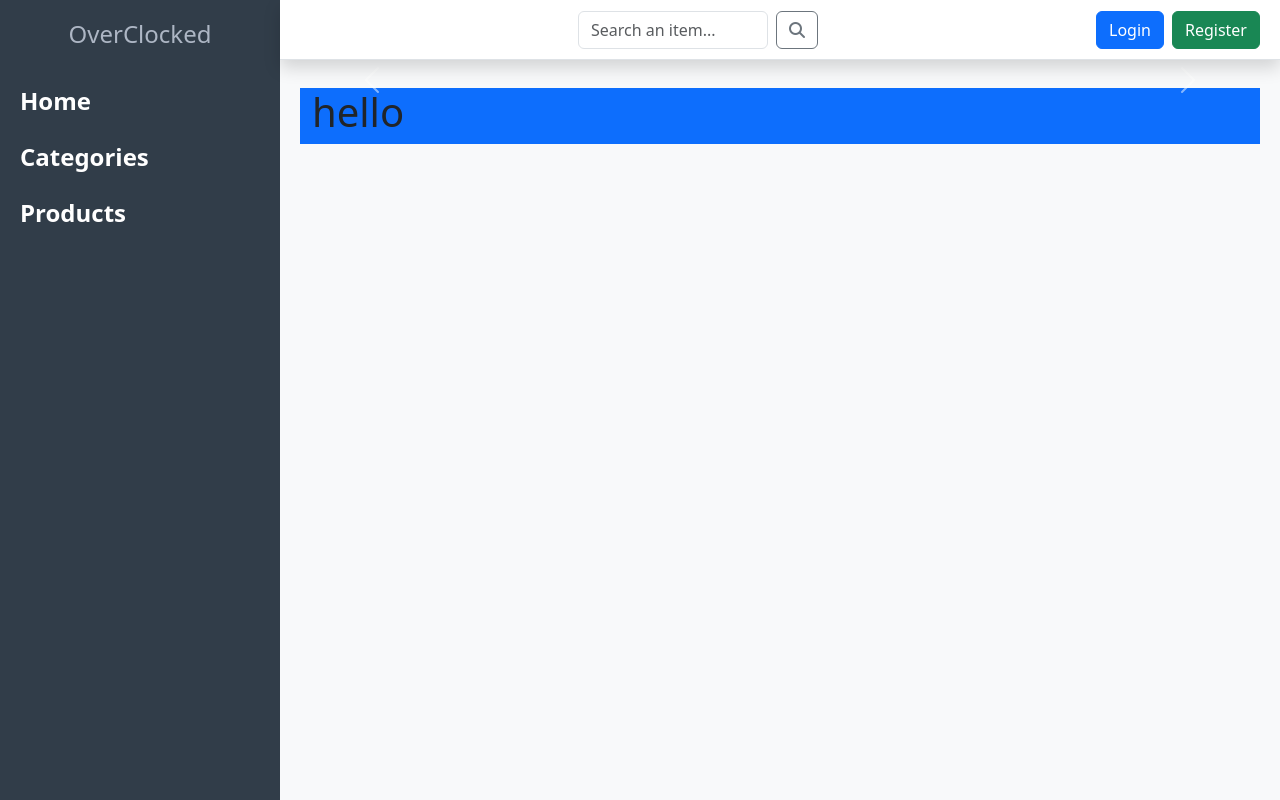
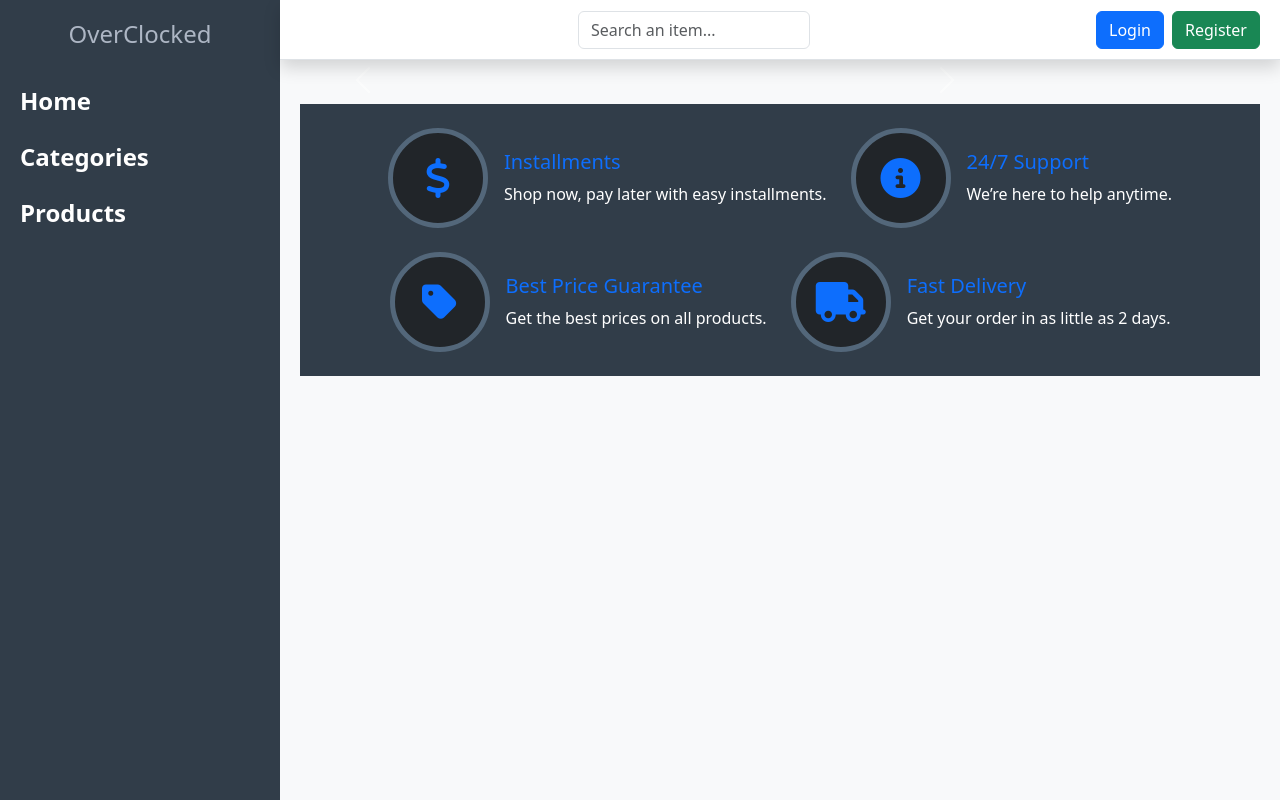
Before and after one commit to Leuim/overclocked, a Django app: page / in a window 1280 px wide. Run offline with Django 5.2, Linux system fonts and the light colour scheme; data that the repository does not hold is empty.

Commit message:
finish the home page layout. carousel needs fixing still

```diff
--- a/main_app/static/css/style.css
+++ b/main_app/static/css/style.css
@@ -125,3 +125,12 @@ body {
   font-size: 48px;
   box-shadow: 0 2px 6px rgba(0,0,0,0.2);
 }
+
+.custom-caption {
+  width: 35%;
+  left: 50%;
+  transform: translateX(-50%);
+  background-color: rgba(0,0,0,0.5);
+  padding: 1rem;
+  border-radius: 0.5rem;
+}
--- a/main_app/templates/base.html
+++ b/main_app/templates/base.html
@@ -111,13 +111,11 @@
             aria-label="Search"
             autocomplete="off"
           />
-          <button class="btn btn-outline-secondary" type="submit">
-            <i class="fa-solid fa-magnifying-glass"></i>
-          </button>
+
           <ul
             id="searchDropdown"
-            class="list-group position-absolute w-100"
-            style="top: 100%; z-index: 1000"
+            class="list-group position-absolute w-100 "
+            style="top: 100%; z-index: 1000; cursor: pointer;"
           ></ul>
         </form>
 
--- a/main_app/templates/home.html
+++ b/main_app/templates/home.html
@@ -1,62 +1,172 @@
-{% extends 'base.html' %} {% load static %} {% block title %} Home {% endblock%}
+{% extends 'base.html' %}
+{% load static %}
+
+{% block title %} Home {% endblock %}
+
 {% block content %}
+<div class="container-fluid">
+  <div class="d-flex gap-3 flex-wrap ">
 
-<div style="width: 100%">
-  <div id="products-slides" class="carousel slide" data-bs-ride="carousel">
+    <div id="products-slides" class="carousel slide flex-grow-1 w-50" data-bs-ride="carousel"
+      style="max-height: 400px;">
       <div class="carousel-indicators">
         {% for product in products|slice:":5" %}
-      <button
-        type="button"
-        data-bs-target="#products-slides"
-        data-bs-slide-to="{{ forloop.counter0 }}"
-        class="{% if forloop.first %}active{% endif %}"
-      ></button>
+        <button type="button" data-bs-target="#products-slides" data-bs-slide-to="{{ forloop.counter0 }}"
+          class="{% if forloop.first %}active{% endif %}"></button>
         {% endfor %}
       </div>
 
-    <div class="carousel-inner">
+      <div class="carousel-inner rounded-2">
         {% for product in products|slice:":5" %}
-      <div class="carousel-item {% if forloop.first %}active{% endif %}">
+        <a href="{% url 'products-detail' product.id %}">
+          <div
+            class="carousel-item {% if forloop.first %}active{% endif %} d-flex justify-content-center align-items-center bg-dark">
             {% if product.image %}
-        <img
-          src="{{ product.image.url }}"
-          alt="{{ product.name }}"
-          height="400px"
-          class="d-block w-100"
-        />
+            <img src="{{ product.image.url }}" alt="{{ product.name }}" class="" style="height: 400px; width: 600px;">
             {% else %}
-        <img
-          src="{% static 'default-product.png' %}"
-          alt="{{ product.name }}"
-          height="400px"
-          class="d-block w-100"
-        />
+            <img src="{% static 'default-product.png' %}" alt="{{ product.name }}" class="d-block w-100"
+              style="height: 400px; object-fit: cover;">
             {% endif %}
+            <div class="carousel-caption custom-caption" style="background-color: rgb(0, 0, 0, 0.4);">
+              <h3>{{ product.name }}</h3>
+              <p class="fw-bold text-light">{{ product.price }} BHD <span
+                  class="badge bg-{% if product.quantity <= 0 %}danger{% else %}success{% endif %}">{% if product.quantity <= 0 %}Out of stock{% else %}In stock {{ product.quantity }}{% endif %}</span>
+              </p>
             </div>
+          </div>
+        </a>
         {% endfor %}
       </div>
 
-    <button
-      class="carousel-control-prev"
-      type="button"
-      data-bs-target="#products-slides"
-      data-bs-slide="prev"
-    >
+      <button class="carousel-control-prev" type="button" data-bs-target="#products-slides" data-bs-slide="prev">
         <span class="carousel-control-prev-icon"></span>
       </button>
-    <button
-      class="carousel-control-next"
-      type="button"
-      data-bs-target="#products-slides"
-      data-bs-slide="next"
-    >
+      <button class="carousel-control-next" type="button" data-bs-target="#products-slides" data-bs-slide="next">
         <span class="carousel-control-next-icon"></span>
       </button>
     </div>
 
-  <div class="container-fluid mt-2 d-flex bg-primary">
-    <h1>hello</h1>
+    <div class="d-flex flex-column gap-2 w-25">
+      {% for category in categories|slice:":3" %}
+      <a href="{% url 'categories-detail' category.id %}" class="text-decoration-none rounded-4 flex-grow-1 d-block"
+        style="
+        background-image: url('{{ category.image.url }}');
+        background-size: cover;
+        background-position: center;
+        border: 2px solid rgb(226,226,226);">
+
+        <div class="text-white p-2 fw-bold rounded-top-3 text-center" style="background-color: rgba(0,0,0,0.7);">
+          {{ category.name }}
+        </div>
+
+      </a>
+      {% endfor %}
+    </div>
+
   </div>
 </div>
 
+<div class="container-fluid mt-4 py-4" style="background-color: #313d49;">
+  <div class="d-flex flex-wrap justify-content-center gap-4">
+
+
+    <div class="d-flex align-items-center gap-3">
+      <div class="bg-dark rounded-circle d-flex justify-content-center align-items-center"
+        style="width: 100px; height: 100px; border: 5px solid #53677a;">
+        <i class="fa fa-dollar-sign text-primary" style="font-size: 40px;"></i>
+      </div>
+      <div class="text-white">
+        <h5 class="text-primary">Installments</h5>
+        <p class="mb-0">Shop now, pay later with easy installments.</p>
+      </div>
+    </div>
+
+    <div class="d-flex align-items-center gap-3">
+      <div class="bg-dark rounded-circle d-flex justify-content-center align-items-center"
+        style="width: 100px; height: 100px; border: 5px solid #53677a;">
+        <i class="fa-solid fa-circle-info text-primary" style="font-size: 40px;"></i>
+      </div>
+      <div class="text-white">
+        <h5 class="text-primary">24/7 Support</h5>
+        <p class="mb-0">We’re here to help anytime.</p>
+      </div>
+    </div>
+
+    <div class="d-flex align-items-center gap-3">
+      <div class="bg-dark rounded-circle d-flex justify-content-center align-items-center"
+        style="width: 100px; height: 100px; border: 5px solid #53677a;">
+        <i class="fa-solid fa-tag text-primary" style="font-size: 40px;"></i>
+      </div>
+      <div class="text-white">
+        <h5 class="text-primary">Best Price Guarantee</h5>
+        <p class="mb-0">Get the best prices on all products.</p>
+      </div>
+    </div>
+
+    <div class="d-flex align-items-center gap-3">
+      <div class="bg-dark rounded-circle d-flex justify-content-center align-items-center"
+        style="width: 100px; height: 100px; border: 5px solid #53677a;">
+        <i class="fa-solid fa-truck text-primary" style="font-size: 40px;"></i>
+      </div>
+      <div class="text-white">
+        <h5 class="text-primary">Fast Delivery</h5>
+        <p class="mb-0">Get your order in as little as 2 days.</p>
+      </div>
+    </div>
+
+  </div>
+</div>
+
+<div>
+  {% for category in categories_products|slice:":4" %}
+  <div class="row">
+
+    <h1 class="fw-semibold p-3" style="color: rgb(8, 8, 85); border-bottom:1px solid rgb(226,226,226); ">{{category.name }}</h1>
+    {% for product in category.product_set.all|slice:":6" %}
+    <div class="col-6 col-sm-4 col-md-3 col-lg-2">
+      <a class="text-decoration-none" href="{% url 'products-detail' product.id %}">
+        <div class="category-card card shadow h-100 border-1">
+          {% if product.image %}
+
+          <img src="{{ product.image.url }}" class="card-img-top img-fluid object-fit-cover rounded-top"
+            alt="{{ product.name }} image" style="height: 160px" />
+
+          {% endif %}
+
+          <div class="card-body d-flex flex-column justify-content-between">
+            <div class="d-flex justify-content-between align-items-center mb-2">
+              <div>
+                <h2 class="card-title h4 fw-bold">{{ product.name }}</h2>
+              </div>
+              <div>
+                {% if product.quantity > 0 %}
+                <span class="badge bg-success">In Stock ({{ product.quantity }})</span>
+                {% else %}
+                <span class="badge bg-danger">Out of Stock</span>
+                {% endif %}
+              </div>
+            </div>
+
+            <div class="d-flex justify-content-between align-items-center mt-auto">
+              <div class="input-group input-group-sm" style="width: 90px">
+                <input class="form-control text-center" type="number" min="1" value="1" name="quantity" />
+                <button class="btn btn-warning" type="submit">
+                  <i class="fa-solid fa-plus"></i>
+                </button>
+              </div>
+              <div>
+                <span class="fw-bold text-danger">{{ product.price }}
+                  <span class="text-muted fw-bold">BD</span></span>
+              </div>
+            </div>
+          </div>
+        </div>
+      </a>
+    </div>
+    {% empty %}
+    <div>No products in this category</div>
+    {% endfor %}
+    {% endfor %}
+  </div>
+</div>
 {% endblock %}
--- a/main_app/views.py
+++ b/main_app/views.py
@@ -12,7 +12,11 @@ from django.http import JsonResponse
 # Create your views here.
 def home(request):
     products = Product.objects.all()
-    return render(request, 'home.html', {"products": products})
+    categories = Category.objects.all()
+    all_categories_products = Category.objects.prefetch_related('product_set').all()
+    return render(request, 'home.html', {"products": products,
+                                         "categories": categories,
+                                         "categories_products":all_categories_products})
 
 def signup(request):
     if request.method == 'POST':
```
Also changed, not shown: main_app/templates/main_app/product_detail.html (+3 -4 lines). Lines whose indentation alone changed are shown as unchanged.
